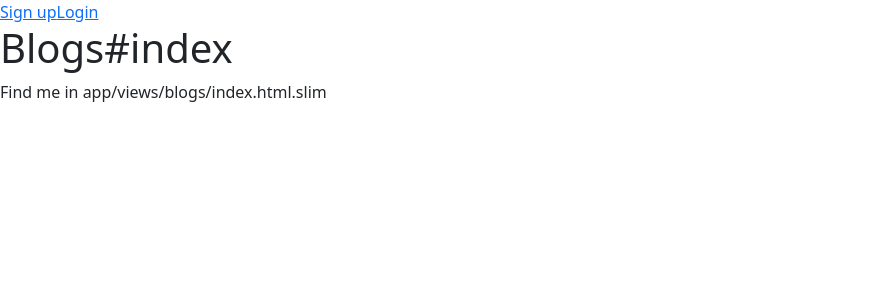
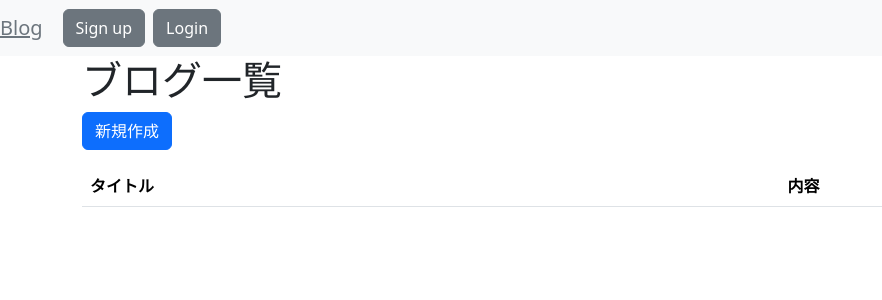
Before and after one commit to tonkat-prtq/session_login, a Rails app: page /blogs in a window 1280 px wide. Shown: the top 300 px of the page, without its empty margins (0-882 px from the left). Run offline with Rails 7, Linux system fonts and the light colour scheme; data that the repository does not hold is empty; style sheets or scripts are compiled from the project's sources; some libraries are stand-ins or nearby versions.

Commit message:
viewの整理

```diff
--- a/app/controllers/blogs_controller.rb
+++ b/app/controllers/blogs_controller.rb
@@ -1,5 +1,6 @@
 class BlogsController < ApplicationController
   def index
+    @blogs = Blog.all
   end
 
   def new
@@ -7,10 +8,17 @@ class BlogsController < ApplicationController
   end
 
   def create
-    Blog.create(blog_params)
-    redirect_to new_blog_path
+    @blog = Blog.new(blog_params)
+    if @blog.save
+      redirect_to blogs_path, notice: "ブログを作成しました"
+    else
+      render :new
+    end
   end
 
+  def show
+    @blog = Blog.find(params[:id])
+  end
   private
 
   def blog_params
--- a/app/models/blog.rb
+++ b/app/models/blog.rb
@@ -1,2 +1,3 @@
 class Blog < ApplicationRecord
+  validates :title, presence: true
 end
--- a/app/views/blogs/index.html.slim
+++ b/app/views/blogs/index.html.slim
@@ -1,2 +1,14 @@
-h1 Blogs#index
-p Find me in app/views/blogs/index.html.slim
+h1 ブログ一覧
+
+= link_to '新規作成', new_blog_path, class: 'btn btn-primary'
+.mb-3
+table.table.table-hover
+  thead.thead-default
+    tr
+      th タイトル
+      th 内容
+  tbody
+    - @blogs.each do |blog|
+      tr
+        td= link_to blog.title, blog
+        td= blog.content
--- a/app/views/layouts/application.html.slim
+++ b/app/views/layouts/application.html.slim
@@ -8,12 +8,18 @@ html
     = stylesheet_link_tag    'application', media: 'all', 'data-turbolinks-track': 'reload'
     = javascript_include_tag 'application', 'data-turbolinks-track': 'reload'
   body
+  .app-title.navbar.navbar-expand-md.navbar-light.bg-light
+    .navbar-brand =link_to 'Blog', blogs_path, class: 'text-secondary'
     - flash.each do |key, value|
       = content_tag(:div, value, class: "#{key}")
     - if logged_in?
       = link_to "Profile", user_path(current_user.id)
       = link_to "Logout", session_path(current_user.id), method: :delete
     - else
-      = link_to "Sign up", new_user_path
-      = link_to "Login", new_session_path
+    div.btn-toolbar
+      div.btn-group.mx-1
+        = link_to "Sign up", new_user_path, class: 'btn btn-secondary'
+      div.btn-group.mx-1
+        = link_to "Login", new_session_path, class: 'btn btn-secondary'
+  .container
     = yield
```
Also changed, not shown: app/views/blogs/show.html.slim (added, +21 -0 lines).
